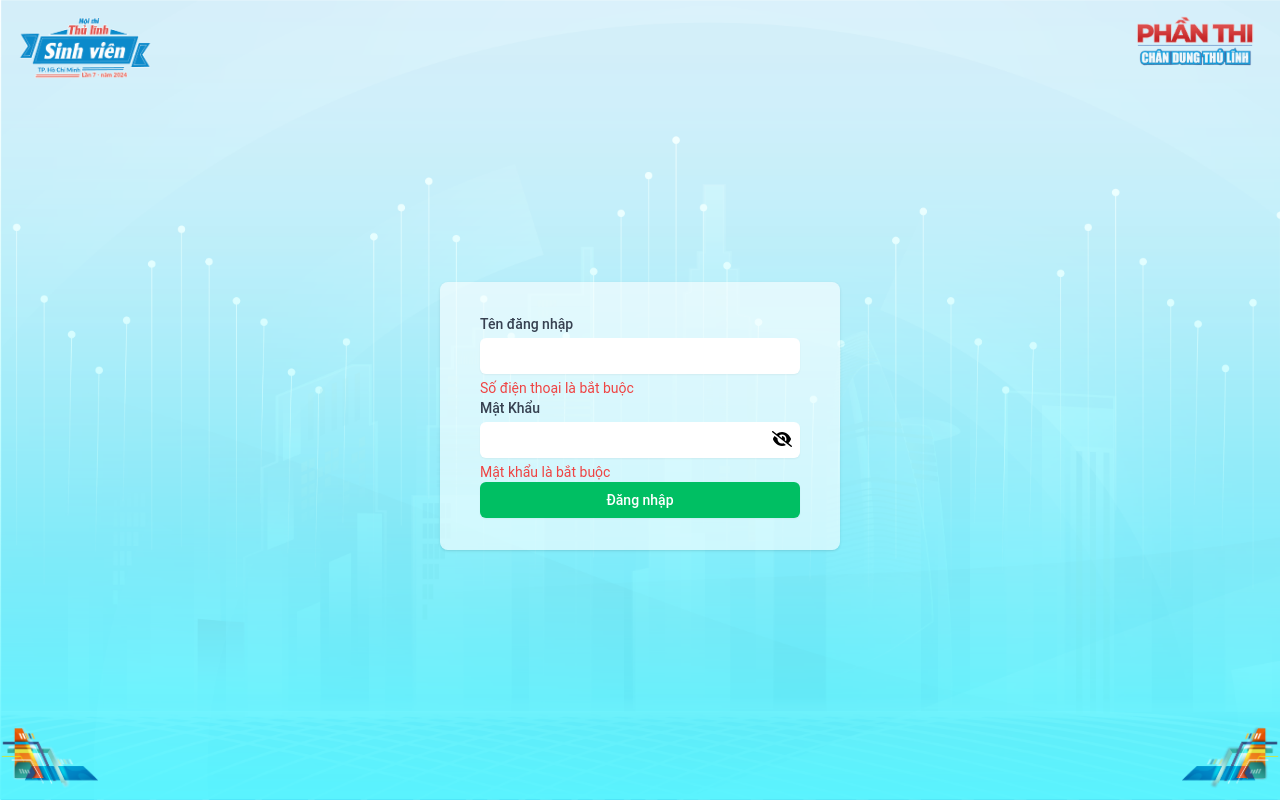
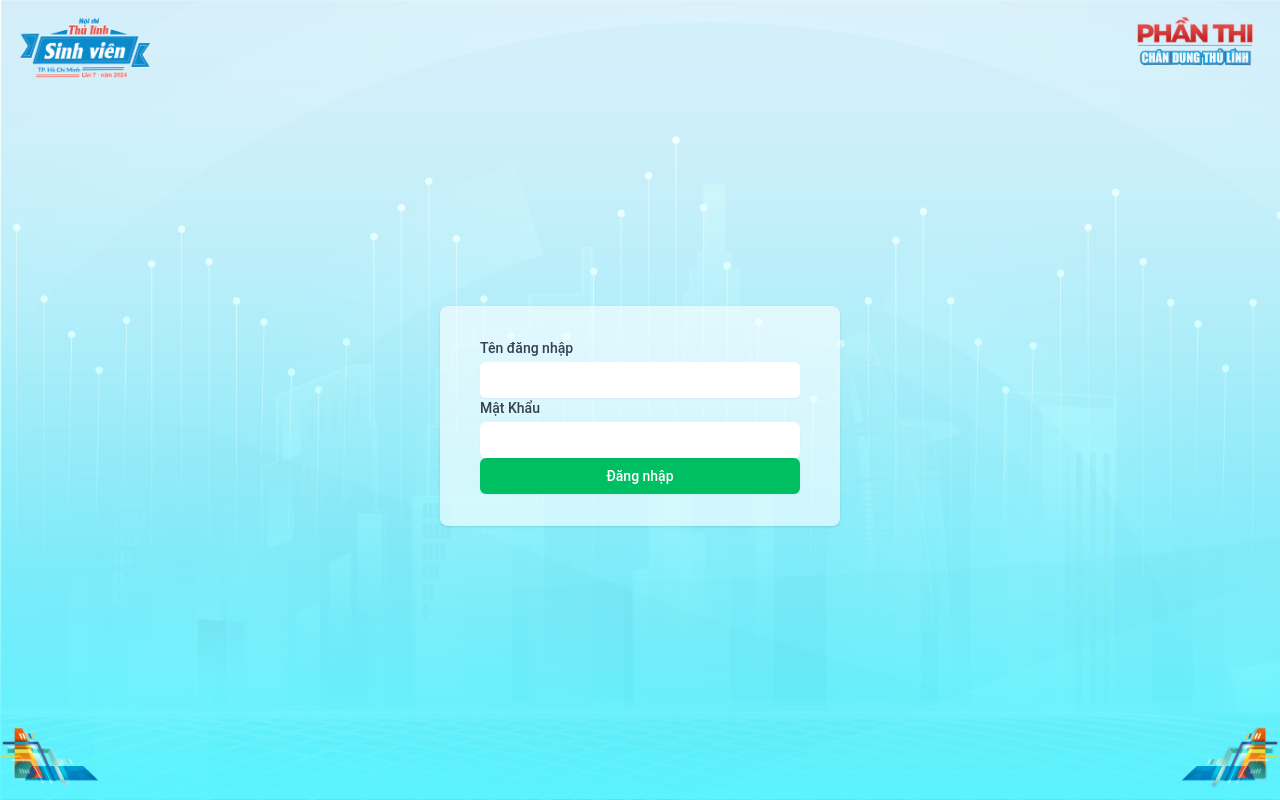
Before and after one commit to nghgkim/thulinhsinhvien-vue, a Vue app: page /login in a window 1280 px wide. Built offline with nearby package versions, Linux system fonts and the light colour scheme.

Commit message:
Implement call API

```diff
--- a/package.json
+++ b/package.json
@@ -17,6 +17,7 @@
     "@vee-validate/zod": "^4.14.3",
     "axios": "^1.7.7",
     "classnames": "^2.5.1",
+    "firebase": "^10.14.1",
     "socket.io-client": "^4.8.0",
     "vee-validate": "^4.14.3",
     "vue": "^3.5.10",
--- a/src/components/HomeComponent.vue
+++ b/src/components/HomeComponent.vue
@@ -1,19 +1,23 @@
 <script setup>
 import cx from "classnames";
-import { ref } from "vue";
+import { ref, onMounted } from "vue";
 import { io } from 'socket.io-client';
+import { store } from '../store/index.js'
+import { getProcess } from "../utils/service/process.js";
+import { sendVoting } from "../utils/service/audiences";
 
 import Button from "../components/Button/Button.vue";
 import Modal from "../components/Modal/Modal.vue";
 
-const socket = io('http://localhost:3001');
-const students = ['Sinh viên 1', 'Sinh viên 2'];
+console.log(store.username)
 
+// const socket = io('http://localhost:3001');
+const students = ref("");
 const currentStudentIndex = ref(0);
 const seconds = ref(30);
 const process = ref(0);
 const isModal = ref(false);
-const vote = ref(true);
+const vote = ref("");
 
 //dunction gọi để chờ bắt đầu bình chọn
 const waitStart = () => {
@@ -33,24 +37,52 @@ const startTimer = () => {
     seconds.value = 30;
 };
 
-const openModal = () => {
+const openModal = (option) => {
     isModal.value = true;
+    vote.value = option;
 };
 
 const closeModal = () => {
     isModal.value = false;
+    vote.value = "";
 };
 
 //hàm sử lý khi bình chọn hoặc không bình chọn
-const handelVote = async (vote) => {
+const handelVote = async () => {
     /**
      *
      * đoạn này dùng để gửi bình chọn tới server
      */
-    vote.value = vote;
+    console.log(vote.value)
+
+    const res = await sendVoting(store.username, students.value, vote.value);
+
     process.value = 2;
     closeModal();
 };
+
+const callProcess = async () => {
+    const res = await getProcess();
+    console.log(res);
+
+    students.value = res.student;
+
+
+    if (res.isProcessing) {
+        if (process.value !== 2) {
+            process.value = 1;
+
+        }
+        seconds.value > 0 && seconds.value--;
+    } else {
+        process.value = 0;
+        seconds.value = res.remainingTime;
+    }
+
+}
+
+window.setInterval(callProcess, 1000);
+callProcess();
 </script>
 
 <template>
@@ -60,7 +92,7 @@ const handelVote = async (vote) => {
                 <div
                     class="w-full py-4 flex justify-center font-medium rounded-lg bg-primary-200 flex-1 border border-solid border-primary-500"
                 >
-                    Thí Sinh {{ currentStudentIndex + 1 }}: {{ students[currentStudentIndex] }}
+                    Thí Sinh {{ currentStudentIndex + 1 }}: {{ students }}
                 </div>
                 <div
                     v-if="process !== 0"
@@ -77,14 +109,15 @@ const handelVote = async (vote) => {
                 >
                     <Button
                         large
-                        @click="openModal"
+                        @click="openModal('LIKE')"
                         :class="['w-[200px]', process === 2 && !vote && 'hidden']"
                     >
                         Bình chọn
                     </Button>
                     <Button
                         large
-                        :class="['w-[200px] !bg-red-400', process === 2 && vote && 'hidden']"
+                        @click="openModal('DISLIKE')"
+                        :class="['w-[200px] !bg-red-400', process === 2 && !vote && 'hidden']"
                     >
                         Không bình chọn
                     </Button>
@@ -103,7 +136,7 @@ const handelVote = async (vote) => {
             <div :class="cx('p-4')">
                 <div>Bạn chắc chắn với lựa chọn của mình</div>
                 <div class="flex justify-between mt-8">
-                <Button medium @click="handelVote(vote)">Có</Button>
+                <Button medium @click="handelVote">Có</Button>
                 <Button medium @click="closeModal">Không</Button>
                 </div>
             </div>
--- a/src/components/Input/Input.vue
+++ b/src/components/Input/Input.vue
@@ -16,7 +16,7 @@
 
     const emits = defineEmits(['update:modelValue']);
 
-    const { modelValue } = toRefs(props);
+    // const { modelValue } = toRefs(props);
 
     const visiblePassword = ref(false);
 
@@ -24,10 +24,9 @@
         visiblePassword.value = !visiblePassword.value;
     };
 
-    // Watch for changes to modelValue to emit updates
-    watch(modelValue, (newValue) => {
-        emits('update:modelValue', newValue);
-    });
+    const onInput = (event) => {
+        emits('update:modelValue', event.target.value);
+    };
 </script>
 
 <template>
@@ -39,19 +38,19 @@
             <div class="relative">
             <input
                 :id="name"
-                :name="name"
+                :autocomplete="name"
                 :type="visiblePassword && type === 'password' ? 'text' : type"
                 :placeholder="placeholder"
                 :required="required"
                 :disabled="disabled"
-                v-model="modelValue"
+                :value="modelValue"
+                @input="onInput"
                 :class="[
                 'block w-full rounded-md border border-primary-200',
                 'px-3 py-2 placeholder-gray-400 shadow-sm focus:border-primary-500',
                 'sm:text-sm',
                 error && '!border-red-500',
                 ]"
-                autocomplete="on"
             />
 
             <div
@@ -59,10 +58,10 @@
                 class="absolute right-2 top-[50%] translate-y-[-50%] cursor-pointer"
                 @click="changeVisiblePassord"
             >
-                <font-awesome-icon
-                    :icon="visiblePassword ? ['fas', 'eye'] : ['fas', 'eye-slash']"
-                    :size="18"
-                />
+                <!-- <font-awesome-icon
+                    :icon="visiblePassword? ['fas', 'eye'] : ['fas', 'eye-slash']"
+
+                /> -->
             </div>
 
             <div
@@ -73,7 +72,6 @@
             </div>
             </div>
 
-            <!-- Error message -->
             <div v-if="error" class="mt-1 text-sm text-red-500">
                 {{ error }}
             </div>
--- a/src/components/LoginComponent.vue
+++ b/src/components/LoginComponent.vue
@@ -2,18 +2,16 @@
     <Wrapper>
         <form @submit.prevent="onSubmit">
             <CustomInput
-                v-model="formData.phoneNumber"
-                name="phoneNumber"
+                v-model="formData.username"
+                name="username"
                 label="Tên đăng nhập"
-                type="tel"
-                :error="errors.phoneNumber"
+                type="text"
             />
             <CustomInput
                 v-model="formData.password"
                 name="password"
                 label="Mật Khẩu"
                 type="password"
-                :error="errors.password"
             />
             <button
                 type="submit"
@@ -26,34 +24,48 @@
 </template>
 
 <script setup>
+    import { login } from "../utils/service/audiences.js";
+
     import { ref } from 'vue';
-    import { z } from 'zod';
-    import { useForm, useField } from 'vee-validate';
+    import { useForm } from 'vee-validate';
     import * as yup from 'yup';
-    import { toTypedSchema } from '@vee-validate/zod';
     import CustomInput from './Input/Input.vue';
     import Wrapper from './Wrapper.vue';
     import { useRouter } from 'vue-router';
+    import { store } from '../store/index.js'
 
     const router = useRouter();
 
     const schema = yup.object({
-        phoneNumber: yup.string().required('Số điện thoại là bắt buộc'),
+        phoneNumber: yup.string().required('Tên đăng nhập là bắt buộc'),
         password: yup.string().required('Mật khẩu là bắt buộc'),
     });
 
-    // Set up form handling with VeeValidate
     const { handleSubmit, errors } = useForm({
         validationSchema: schema,
     });
 
     const formData = ref({
-        phoneNumber: '',
+        username: '',
         password: '',
     });
 
-    const onSubmit = (values) => {
-        console.log(values);
-        router.push({ path: "/" });
+    const onSubmit = async (values) => {
+        console.log(formData.value.username);
+        console.log(formData.value.password);
+
+        try {
+            const res = await login(formData.value.username, formData.value.password);
+            console.log(res);
+
+            if (res === true) {
+                store.username = formData.value.username;
+                router.push({ path: "/" });
+            }
+        } catch (err) {
+            console.log(err);
+        }
+
+
     };
 </script>
--- a/src/routes/index.js
+++ b/src/routes/index.js
@@ -5,9 +5,11 @@ export const publicRoutes = [
   {
     path: '/',
     component: Home,
+    props: true,
   },
   {
     path: '/login',
     component: Login,
+    props: true,
   },
 ];
--- /dev/null
+++ b/src/store/index.js
@@ -0,0 +1,5 @@
+import { reactive } from 'vue'
+
+export const store = reactive({
+    username: ""
+})
```
Also changed, not shown: 1 other file (tests, documents, lock files or other folders).
